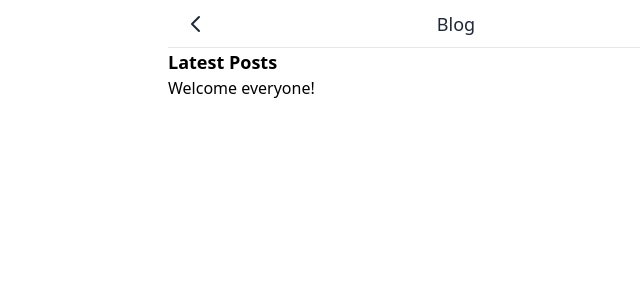
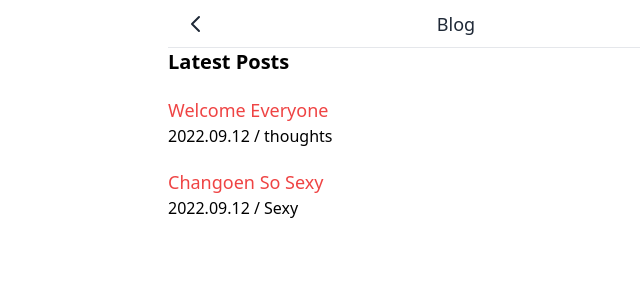
Before and after one commit to changeonPark/carrot-next-js, a Next.js app: page /blog in a window 1280 px wide. Shown: the top 300 px of the page, without its empty margins (184-824 px from the left). Built offline with nearby package versions, Linux system fonts and the light colour scheme.

Commit message:
feature: SSG - blog - front-matter(gray-matter module)

```diff
--- a/package.json
+++ b/package.json
@@ -10,6 +10,7 @@
   "dependencies": {
     "@prisma/client": "4.2.1",
     "@sendgrid/mail": "^7.7.0",
+    "gray-matter": "^4.0.3",
     "iron-session": "^6.2.0",
     "next": "^12.2.5",
     "react": "^18.2.0",
--- a/pages/blog.tsx
+++ b/pages/blog.tsx
@@ -1,14 +1,43 @@
 import { Layout } from "components"
+import { readdirSync, readFileSync } from "fs"
+import matter from "gray-matter"
+import { NextPage } from "next"
 
-const Blog = () => {
+type Posts = {
+  title: string
+  date: string
+  category: string
+}
+
+const Blog: NextPage<{ posts: Posts[] }> = ({ posts }) => {
   return (
     <Layout title="Blog" seoTitle="Blog" canGoBack>
-      <h1 className="font-semibold text-lg">Latest Posts</h1>
+      <h1 className="font-semibold text-xl mb-5">Latest Posts</h1>
       <ul>
-        <li>Welcome everyone!</li>
+        {posts.map((post, index) => (
+          <li key={index} className="mb-5">
+            <h2 className="text-lg text-red-500">{post.title}</h2>
+            <h3>
+              {post.date} / {post.category}
+            </h3>
+          </li>
+        ))}
       </ul>
     </Layout>
   )
 }
 
+export async function getStaticProps() {
+  const posts = readdirSync("posts").map(file => {
+    const content = readFileSync(`./posts/${file}`, "utf-8")
+    return matter(content).data
+  })
+  console.log(posts)
+  return {
+    props: {
+      posts,
+    },
+  }
+}
+
 export default Blog
--- a/posts/01-first-post.md
+++ b/posts/01-first-post.md
@@ -1,3 +1,9 @@
+---
+title: Welcome Everyone
+date: 2022.09.12
+category: thoughts
+---
+
 # Welcome everyone!
 
 This is my first blog post!
--- /dev/null
+++ b/posts/02-my-trip-to-sexy.md
@@ -0,0 +1,11 @@
+---
+title: Changoen So Sexy
+date: 2022.09.12
+category: Sexy
+---
+
+# Changeon, He is So Sexy!
+
+Sexy!
+
+Sex!
```
Also changed, not shown: 1 other file (tests, documents, lock files or other folders).
